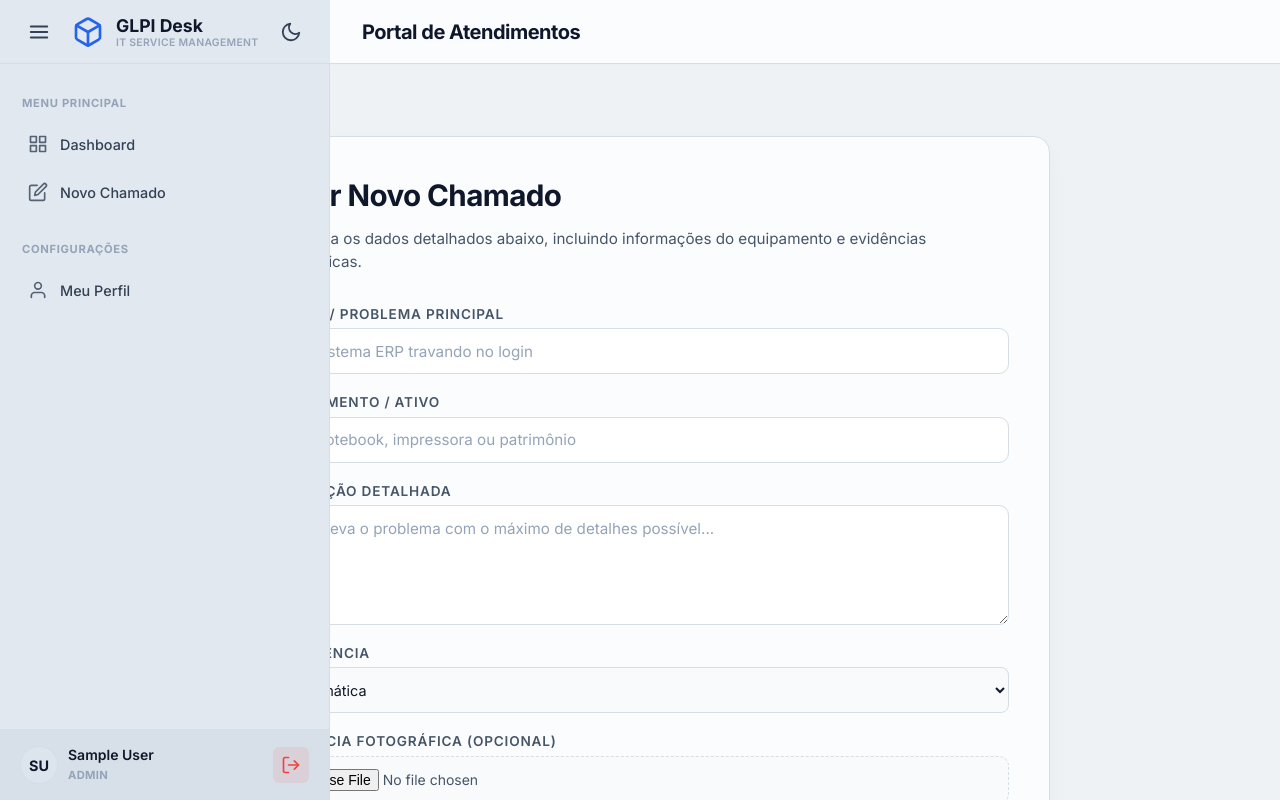
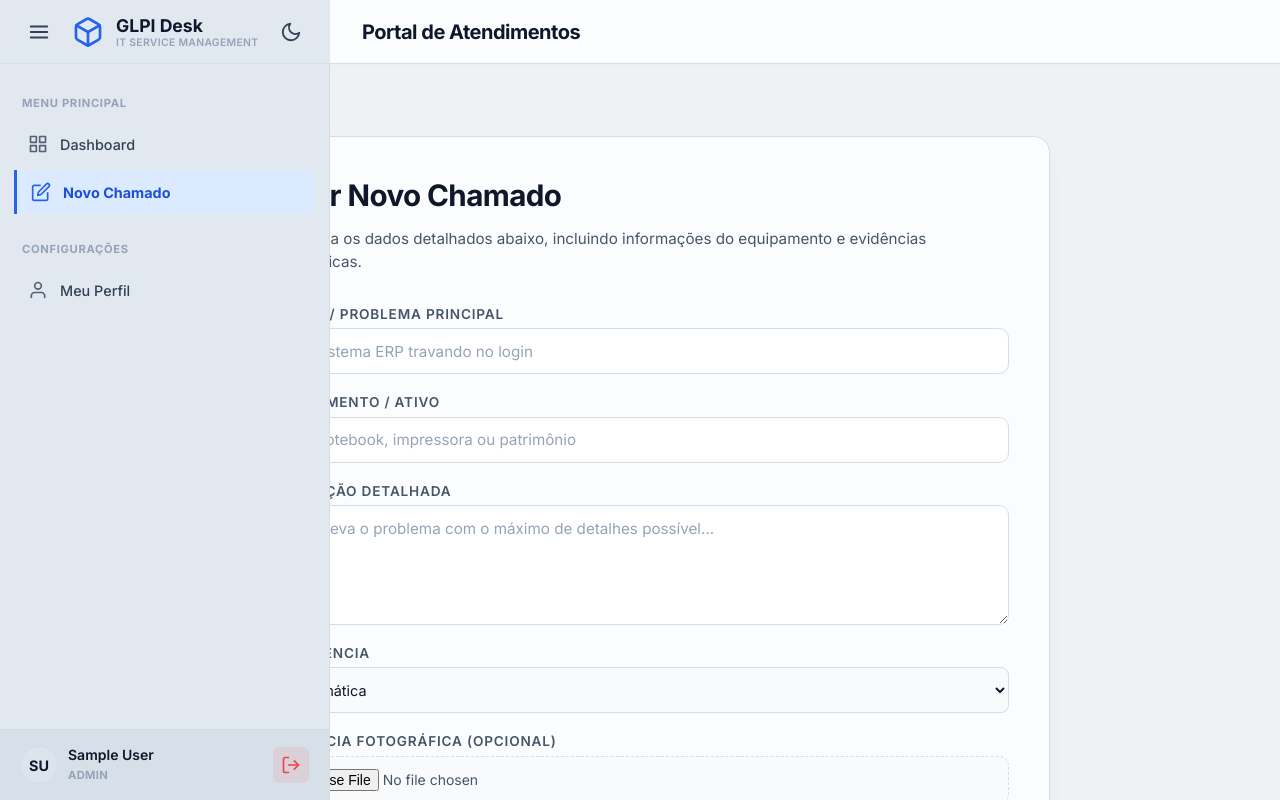
Before and after one commit to BrunnoRosa/HELPDESK-FRONTEND, a React (Vite) app: page /chamados/novo in a window 1280 px wide. Built offline with nearby package versions, Linux system fonts and the light colour scheme; no server answers; sample sign-in values are in the browser's storage.

Commit message:
refactor/ajuste na rota de chamados

```diff
--- a/src/components/Layout/Sidebar/index.jsx
+++ b/src/components/Layout/Sidebar/index.jsx
@@ -130,7 +130,7 @@ export default function Sidebar() {
           </Link>
 
           {!isTech && (
-            <Link to="/cliente/novo-chamado" className={`nav-item ${location.pathname === '/cliente/novo-chamado' ? 'active' : ''}`}>
+            <Link to="/chamados/novo" className={`nav-item ${location.pathname === '/chamados/novo' ? 'active' : ''}`}>
               <svg className="nav-icon" viewBox="0 0 24 24" fill="none" stroke="currentColor" strokeWidth="2" strokeLinecap="round" strokeLinejoin="round">
                 <path d="M11 4H4a2 2 0 0 0-2 2v14a2 2 0 0 0 2 2h14a2 2 0 0 0 2-2v-7"></path>
                 <path d="M18.5 2.5a2.121 2.121 0 0 1 3 3L12 15l-4 1 1-4 9.5-9.5z"></path>
--- a/src/pages/chamados/NewTicket/index.jsx
+++ b/src/pages/chamados/NewTicket/index.jsx
@@ -78,7 +78,7 @@ export default function NewTicket() {
       notify('success', 'Chamado criado com sucesso! Redirecionando...');
 
       setTimeout(() => {
-        navigate('/');
+        navigate('/chamados');
       }, 1500);
     } catch (error) {
       notify(
@@ -166,7 +166,7 @@ export default function NewTicket() {
           </div>
 
           <div className="form-actions">
-            <button type="button" className="btn-cancel" onClick={() => navigate('/')} disabled={salvando}>
+            <button type="button" className="btn-cancel" onClick={() => navigate('/chamados')} disabled={salvando}>
               Cancelar
             </button>
             <button type="submit" className="btn-submit" disabled={salvando}>
```
